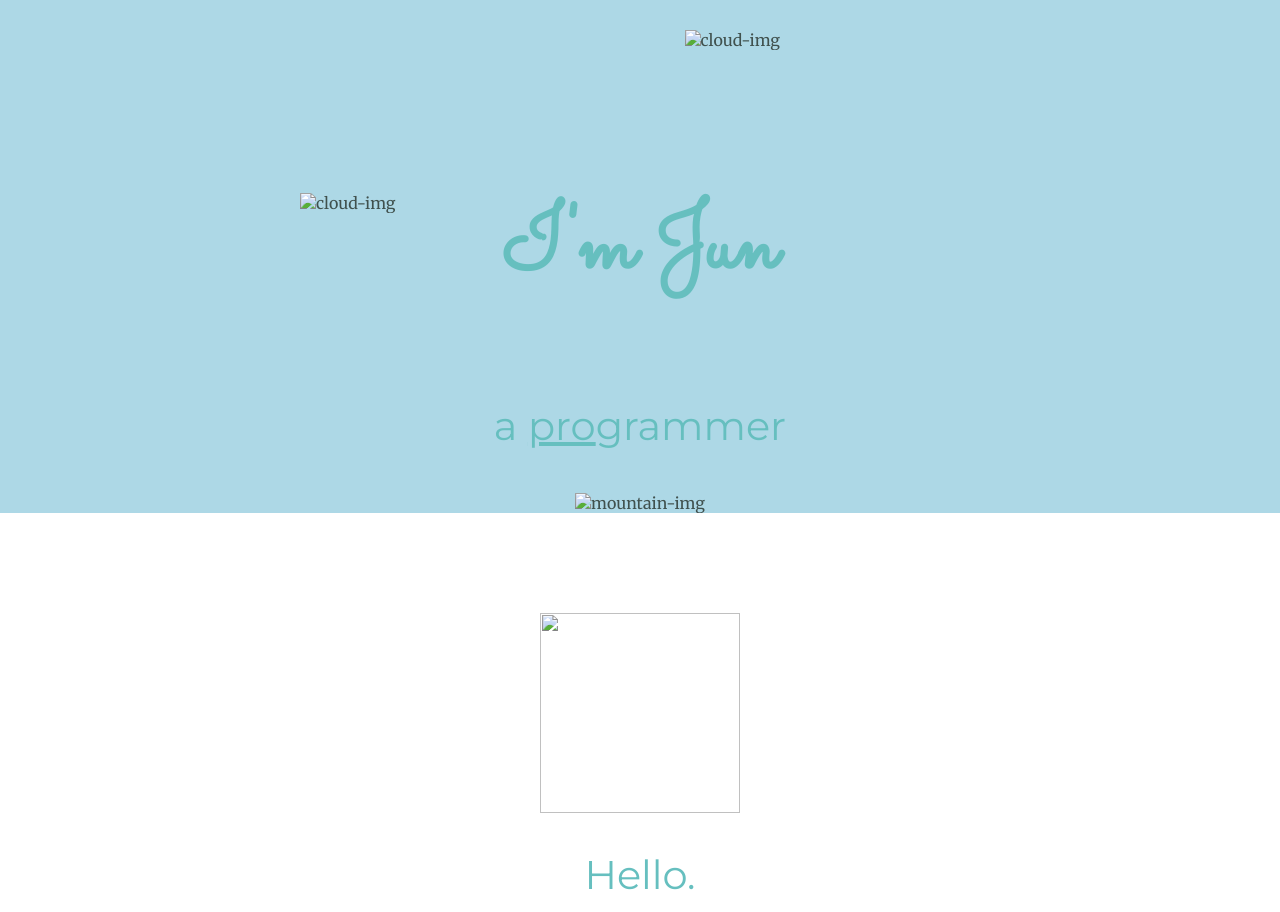
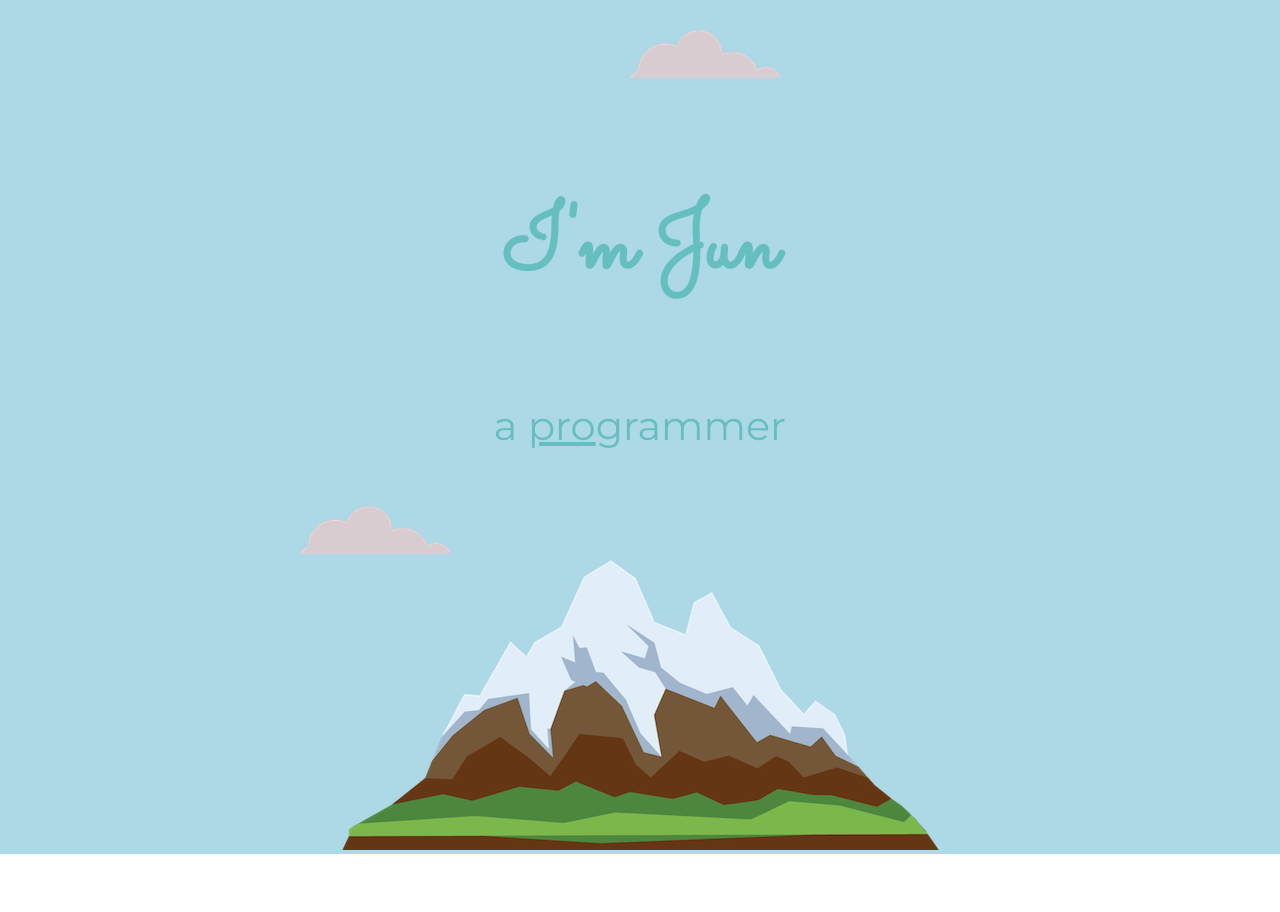
Before and after one commit to techsavvy2022/it-s_me_jun, a plain HTML site: page index.html in a window 1280 px wide. Shown: the top 912 px of the page. Drawn offline with Linux system fonts and the light colour scheme; the site is published under a folder, as on GitHub Pages, so addresses that start at the root find nothing.

Commit message:
my images

```diff
--- a/index.html
+++ b/index.html
@@ -16,15 +16,15 @@
   </head>
   <body>
     <div class="top-container">
-      <img class="cloud-top" src="/images/cloud.png" alt="cloud-img" />
+      <img class="cloud-top" src="images/cloud.png" alt="cloud-img" />
       <h1>I'm Jun</h1>
       <h2>a <span class="pro">pro</span>grammer</h2>
-      <img class="cloud-bottom" src="/images/cloud.png" alt="cloud-img" />
-      <img class="mountain" src="/images/mountain.png" alt="mountain-img" />
+      <img class="cloud-bottom" src="images/cloud.png" alt="cloud-img" />
+      <img class="mountain" src="images/mountain.png" alt="mountain-img" />
     </div>
     <div class="middle-container">
       <div class="profile">
-        <img src="/images/cris.png" width="200px" height="200px" alt="" />
+        <img src="images/cris.png" width="200px" height="200px" alt="" />
         <h2>Hello.</h2>
         <p class="intro">
           I am a student in Full Stack web development my instructor is Ms.
@@ -49,7 +49,7 @@
           </p>
         </div>
         <div class="skill-row">
-          <img class="css3" src="/images/css.png" alt="css-img" />
+          <img class="css3" src="images/css.png" alt="css-img" />
           <h3>CSS 3</h3>
           <p>
             Lorem ipsum dolor, sit amet consectetur adipisicing elit. Tenetur
```
